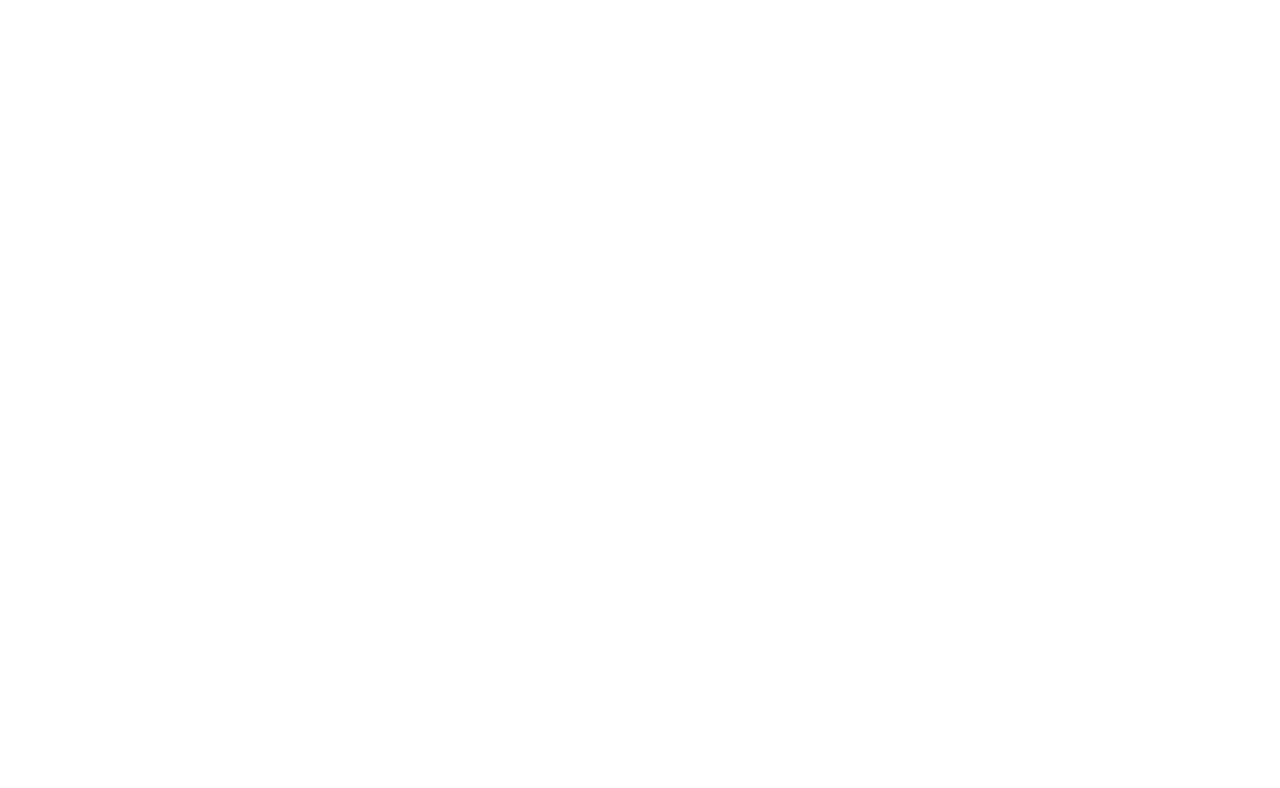
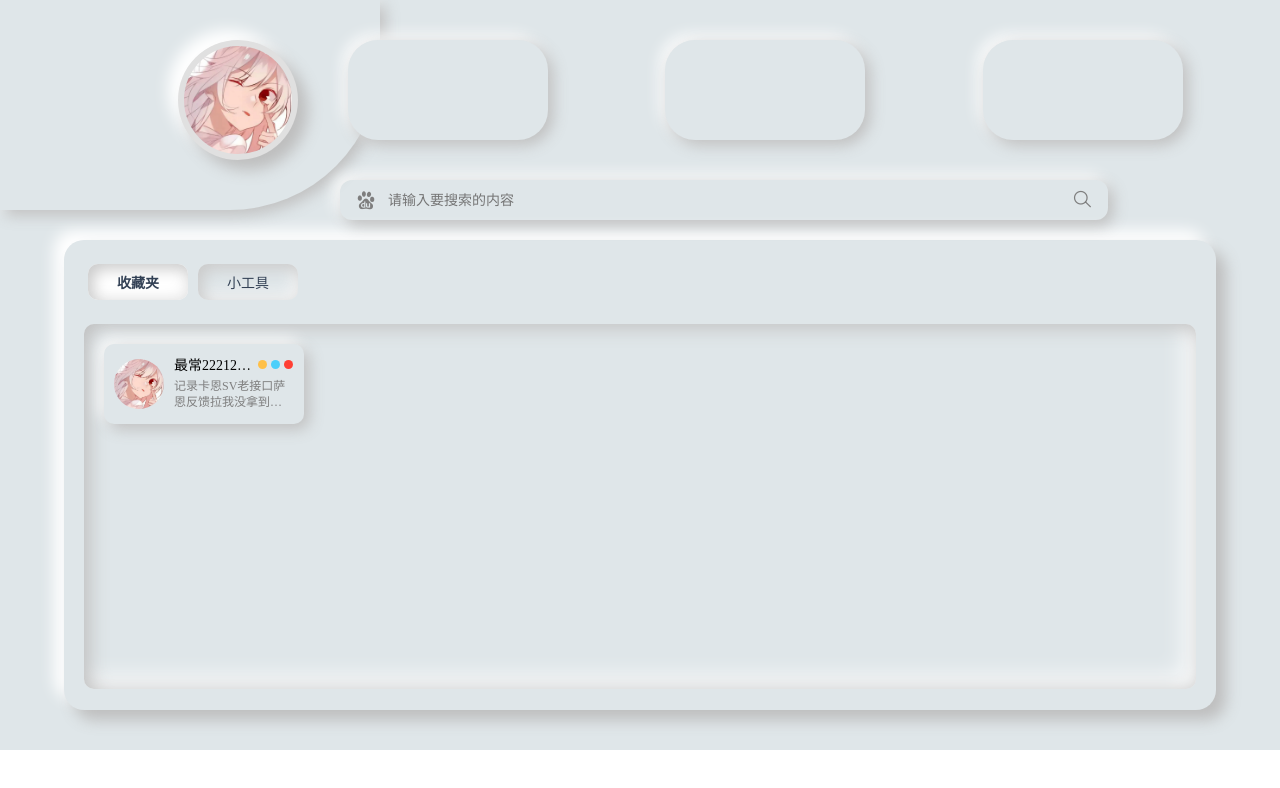
Before and after one commit to Cao-JH/home-page, a Vue app: page /home in a window 1280 px wide. Before the commit this address had no page. Shown: the top 788 px of the page. Built offline with nearby package versions, Linux system fonts and the light colour scheme.

Commit message:
搜索部分

```diff
--- a/src/assets/css/publicCss.less
+++ b/src/assets/css/publicCss.less
@@ -3,3 +3,7 @@
 @textFont: #7e7e7e;
 @descriptionFont: #b2bec3;
 @mainContent: #fefefe;
+
+@delete: #ff3f34;
+@favorite: #ffc048;
+@edit: #4bcffa;
--- a/src/router/index.js
+++ b/src/router/index.js
@@ -2,15 +2,35 @@
 
 const routes = [
   {
-    path: '/',
-    name: 'home',
-    component: () => import('@/views/Home/index.vue')
-  }
-]
+    path: "/",
+    redirect: "/home",
+  },
+  {
+    name: "home",
+    path: "/home",
+    component: () => import("@/views/Home/index.vue"),
+    children: [
+      {
+        name: "Favorite",
+        path: "/home",
+        component: () => import("@/views/FavoritePage/index.vue"),
+      },
+      {
+        name: "Tools",
+        path: "/home/tools",
+        component: () => import("@/views/ToolsPage/index.vue"),
+      },
+    ],
+  },
+  {
+    path: "/:pathMatch(.*)",
+    redirect: "/home",
+  },
+];
 
 const router = createRouter({
   history: createWebHistory(),
-  routes
-})
+  routes,
+});
 
 export default router;
--- /dev/null
+++ b/src/views/FavoritePage/index.vue
@@ -0,0 +1,123 @@
+<template>
+  <div id="favorite-content">
+    <div class="favorite-box">
+      <div class="avatar-box">
+        <img src="@/assets/img/avatar.jpg" alt="" />
+      </div>
+      <div class="text-box">
+        <div class="text-top">
+          <div class="text-top-right">最常222123213去</div>
+          <div class="text-top-left">
+            <div class="point favorite"></div>
+            <div class="point edit"></div>
+            <div class="point delete"></div>
+          </div>
+        </div>
+        <div class="text-bottom">
+          <div class="text-direction">
+            记录卡恩SV老接口萨恩反馈拉我没拿到克拉妹那我蓝开拿饭卡里稳定卡位面
+          </div>
+        </div>
+      </div>
+    </div>
+  </div>
+</template>
+
+<script setup>
+import { ref, reactive } from "vue";
+</script>
+
+<style scoped lang="less">
+#favorite-content {
+  padding: 20px;
+
+  .favorite-box {
+    width: 200px;
+    height: 80px;
+    padding: 10px;
+    border-radius: 10px;
+    background: @background;
+    box-shadow: 5px 5px 15px #bebebe, -5px -5px 15px #ffffff;
+    display: flex;
+    align-items: center;
+
+    .avatar-box {
+      width: 50px;
+      height: 50px;
+      margin-right: 10px;
+
+      img {
+        border-radius: 50%;
+        width: 100%;
+        height: 100%;
+      }
+    }
+
+    .text-box {
+      height: 60px;
+      display: flex;
+      flex-direction: column;
+      justify-content: flex-start;
+
+      .text-top {
+        width: 120px;
+        height: 20px;
+        display: flex;
+        justify-content: space-between;
+        align-items: center;
+
+        .text-top-right {
+          max-width: 80px;
+          font-size: 14px;
+          white-space: nowrap;
+          overflow: hidden;
+          text-overflow: ellipsis;
+        }
+
+        .text-top-left {
+          width: 40px;
+          display: flex;
+          flex-direction: row;
+
+          .point {
+            width: 9px;
+            height: 9px;
+            margin-left: 4px;
+            border-radius: 50%;
+            background-color: #000;
+          }
+
+          .delete {
+            background-color: @delete;
+          }
+
+          .favorite {
+            background-color: @favorite;
+          }
+
+          .edit {
+            background-color: @edit;
+          }
+        }
+      }
+
+      .text-bottom {
+        width: 120px;
+        height: 40px;
+        padding: 5px 0;
+        color: @textFont;
+
+        .text-direction {
+          font-size: 12px;
+          line-height: 1.3;
+          display: -webkit-box;
+          -webkit-line-clamp: 2;
+          -webkit-box-orient: vertical;
+          overflow: hidden;
+          text-overflow: ellipsis;
+        }
+      }
+    }
+  }
+}
+</style>
--- a/src/views/Home/components/bar.vue
+++ b/src/views/Home/components/bar.vue
@@ -4,46 +4,94 @@
       <el-col :span="6" class="avatar-box">
         <div class="avatar-outer">
           <div class="avatar-inner">
-            <img src="@/assets/img/avatar.jpg" alt="">
+            <img src="@/assets/img/avatar.jpg" alt="" />
           </div>
         </div>
       </el-col>
       <el-col :span="6">
-        <div class="component "></div>
+        <div class="component"></div>
       </el-col>
       <el-col :span="6">
-        <div class="component "></div>
+        <div class="component"></div>
       </el-col>
       <el-col :span="6">
-        <div class="component "></div>
+        <div class="component"></div>
       </el-col>
     </el-row>
     <el-row :gutter="20" class="row">
       <el-col :span="18" :offset="6">
         <div class="search">
-          <div class="search-left">
-            <span class="iconfont icon-baidu"></span>
-            <span class="iconfont icon-jiantou"></span>
-          </div>
+          <el-dropdown>
+            <div class="search-left">
+              <span class="iconfont icon-baidu"></span>
+            </div>
+            <template #dropdown>
+              <el-dropdown-menu>
+                <el-dropdown-item
+                  v-for="engine in searchEngine"
+                  @click="selectEngine(engine)"
+                  >{{ engine.label }}</el-dropdown-item
+                >
+              </el-dropdown-menu>
+            </template>
+          </el-dropdown>
           <div class="input">
-            <input type="text" placeholder="请输入要搜索的内容">
+            <input
+              type="text"
+              placeholder="请输入要搜索的内容"
+              v-model="searchValue.result"
+              @keyup.enter="openSearch"
+            />
           </div>
           <div class="search-right">
-            <span class="iconfont  icon-Magnifier"></span>
+            <span class="iconfont icon-Magnifier"></span>
           </div>
         </div>
       </el-col>
     </el-row>
+    <div class="back-block"></div>
   </div>
 </template>
 
 <script setup>
-import { ref, reactive } from 'vue'
+import { ref, reactive } from "vue";
 
+// 搜索内容
+const searchValue = ref({
+  engine: "baidu",
+  result: "",
+});
+// 搜索引擎
+const searchEngine = ref([
+  { label: "百度", value: "baidu" },
+  { label: "谷歌", value: "google" },
+  { label: "必应", value: "biying" },
+]);
+// 选择引擎
+const selectEngine = (engine) => {
+  searchValue.value.engine = engine.value;
+};
+// 打开网页
+const openSearch = () => {
+  const searchResult = searchValue.value.result;
+  switch (searchValue.value.engine) {
+    case "baidu":
+      window.open(`https://www.baidu.com/s?wd=${searchResult}`);
+      break;
+    case "google":
+      window.open(`https://www.google.com/search?q=${searchResult}`);
+    case "biying":
+      window.open(`https://www.bing.com/search?q=${searchResult}`);
+    default:
+      break;
+  }
+};
 </script>
 
-<style scoped lang='less'>
+<style scoped lang="less">
 .bar-box {
+  padding: 0 30px;
+  position: relative;
 
   .avatar-box {
     display: flex;
@@ -57,8 +105,7 @@
       height: 120px;
       border-radius: 50%;
       background: #e0e0e0;
-      box-shadow:  10px 10px 20px #b3b3b3,
-                  -10px -10px 20px #ffffff;
+      box-shadow: 10px 10px 15px #bebebe, -10px -10px 15px #ffffff;
 
       .avatar-inner {
         width: 108px;
@@ -84,28 +131,20 @@
     height: 40px;
     padding: 12px;
     border-radius: 12px;
-    // border: 1.5px solid lightgrey;
     transition: all 0.3s cubic-bezier(0.19, 1, 0.22, 1);
-    // box-shadow: 0px 0px 20px -18px;
-    box-shadow:  10px 10px 20px #bebebe,
-                -10px -10px 20px #ffffff;
+    box-shadow: 5px 5px 15px #bebebe, -5px -5px 15px #ffffff;
 
     .search-left {
-      min-width: 50px;
+      width: 36px;
       line-height: 28px;
       font-size: 14px;
       color: @textFont;
       display: flex;
-      justify-content: flex-start;
       align-items: center;
 
       .icon-baidu {
         font-size: 18px;
         margin: 0 5px;
-      }
-
-      .icon-jiantou {
-        font-size: 10px;
       }
     }
 
@@ -139,11 +178,12 @@
   }
 
   .search:active {
-    transform: scale(0.97);
+    transform: scale(0.99);
   }
 
   .row {
-    margin-bottom: 60px;
+    margin-bottom: 20px;
+    z-index: 9;
   }
 
   .component {
@@ -151,8 +191,30 @@
     height: 100px;
     border-radius: 30px;
     background: @background;
-    box-shadow:  20px 20px 60px #bebebe,
-                -20px -20px 60px #ffffff;
+    box-shadow: 5px 5px 15px #bebebe, -5px -5px 15px #ffffff;
+  }
+
+  .back-block {
+    position: absolute;
+    left: 0;
+    top: -40px;
+    z-index: 3;
+    width: 380px;
+    height: 210px;
+    border-bottom-right-radius: 150px;
+    background: @background;
+    box-shadow: 5px 5px 15px #bebebe, -5px -5px 15px #ffffff;
   }
 }
+
+.example-showcase .el-dropdown-link {
+  cursor: pointer;
+  color: var(--el-color-primary);
+  display: flex;
+  align-items: center;
+}
+
+:deep(.el-tooltip__trigger:focus-visible) {
+  outline: unset;
+}
 </style>
--- a/src/views/Home/components/content.vue
+++ b/src/views/Home/components/content.vue
@@ -1,24 +1,48 @@
 <template>
   <div class="content-box">
-    111111
+    <Tab :tabs="tabs" />
+    <div class="content-main">
+      <RouterView></RouterView>
+    </div>
   </div>
 </template>
 
 <script setup>
-import { ref, reactive } from 'vue'
+import { ref } from "vue";
+import Tab from "./tab.vue";
 
+const tabs = ref([
+  {
+    label: "收藏夹",
+    value: "favorites",
+    isChecked: true,
+  },
+  {
+    label: "小工具",
+    value: "tools",
+    isChecked: false,
+  },
+]);
 </script>
 
-<style scoped lang='less'>
+<style scoped lang="less">
 .content-box {
   width: 90vw;
-  height: 1000px;
+  min-height: 470px;
   margin: 0 auto;
   position: relative;
-  margin: 200px auto 0;
+  padding: 20px;
   border-radius: 20px;
   background: @background;
-  box-shadow:  10px 10px 20px #bebebe,
-              -10px -10px 20px #ffffff;
+  box-shadow: 10px 10px 15px #bebebe, -10px -10px 15px #ffffff;
+
+  .content-main {
+    margin-top: 20px;
+    width: 100%;
+    min-height: 365px;
+    border-radius: 10px;
+    background: @background;
+    box-shadow: inset 5px 3px 20px #bcbcbc, inset -10px -10px 25px #fefefe;
+  }
 }
 </style>
--- /dev/null
+++ b/src/views/Home/components/tab.vue
@@ -0,0 +1,66 @@
+<template>
+  <div>
+    <div class="tabs">
+      <div v-for="tab in tabs" :key="tab.value">
+        <label class="radio" @click="changeTab(tab)">
+          <input type="radio" name="radio" :checked="tab.isChecked" />
+          <span class="name">{{ tab.label }}</span>
+        </label>
+      </div>
+    </div>
+  </div>
+</template>
+
+<script setup>
+import { useRouter } from "vue-router";
+
+defineProps(["tabs"]);
+
+// 路由
+const router = useRouter();
+
+const changeTab = (tab) => {
+  router.push(`/home/${tab.value}`);
+};
+</script>
+
+<style scoped lang="less">
+.tabs {
+  position: relative;
+  display: flex;
+  justify-content: flex-start;
+  flex-wrap: wrap;
+  padding: 0.25rem;
+  font-size: 14px;
+}
+
+.tabs .radio {
+  text-align: center;
+}
+
+.tabs .radio input {
+  display: none;
+}
+
+.tabs .radio .name {
+  width: 100px;
+  display: flex;
+  cursor: pointer;
+  align-items: center;
+  justify-content: center;
+  border-radius: 0.5rem;
+  border: none;
+  padding: 0.5rem 0;
+  margin-right: 10px;
+  color: rgba(51, 65, 85, 1);
+  transition: all 0.15s ease-in-out;
+  border-radius: 10px;
+  background: @background;
+  box-shadow: inset 5px 5px 15px #cacaca, inset -5px -5px 15px #f6f6f6;
+}
+
+.tabs .radio input:checked + .name {
+  background-color: #fff;
+  font-weight: 600;
+}
+</style>
--- /dev/null
+++ b/src/views/ToolsPage/index.vue
@@ -0,0 +1,9 @@
+<template>
+  <div class="">这是工具库</div>
+</template>
+
+<script setup>
+import { ref, reactive } from "vue";
+</script>
+
+<style scoped lang="less"></style>
```
